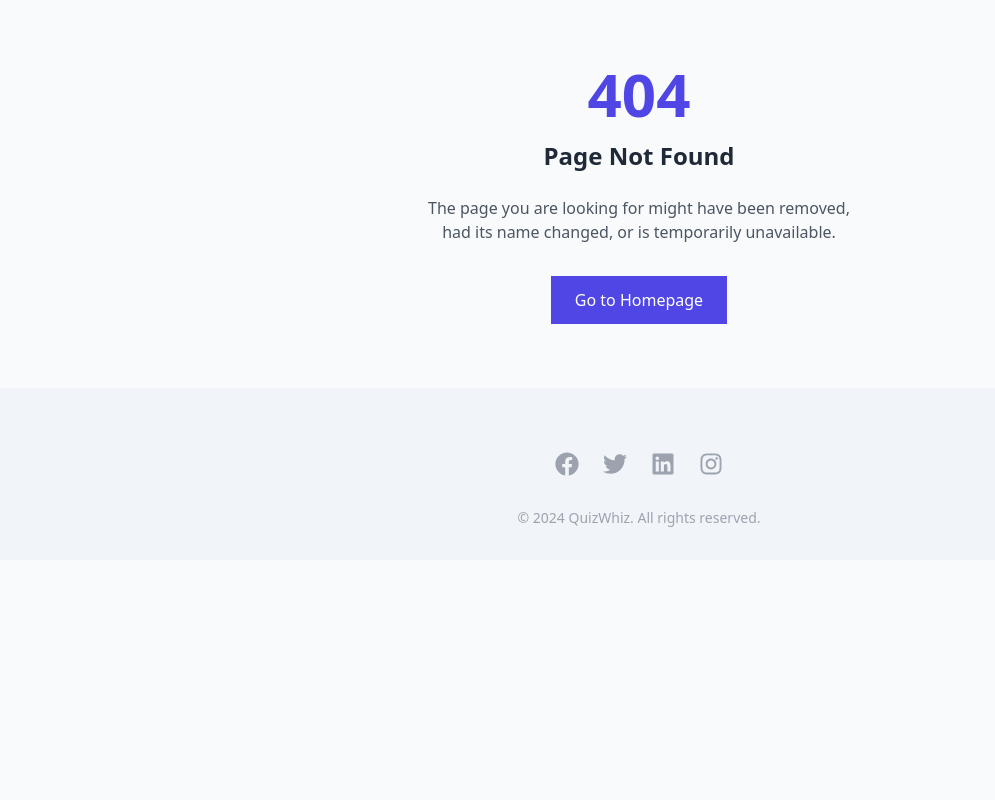
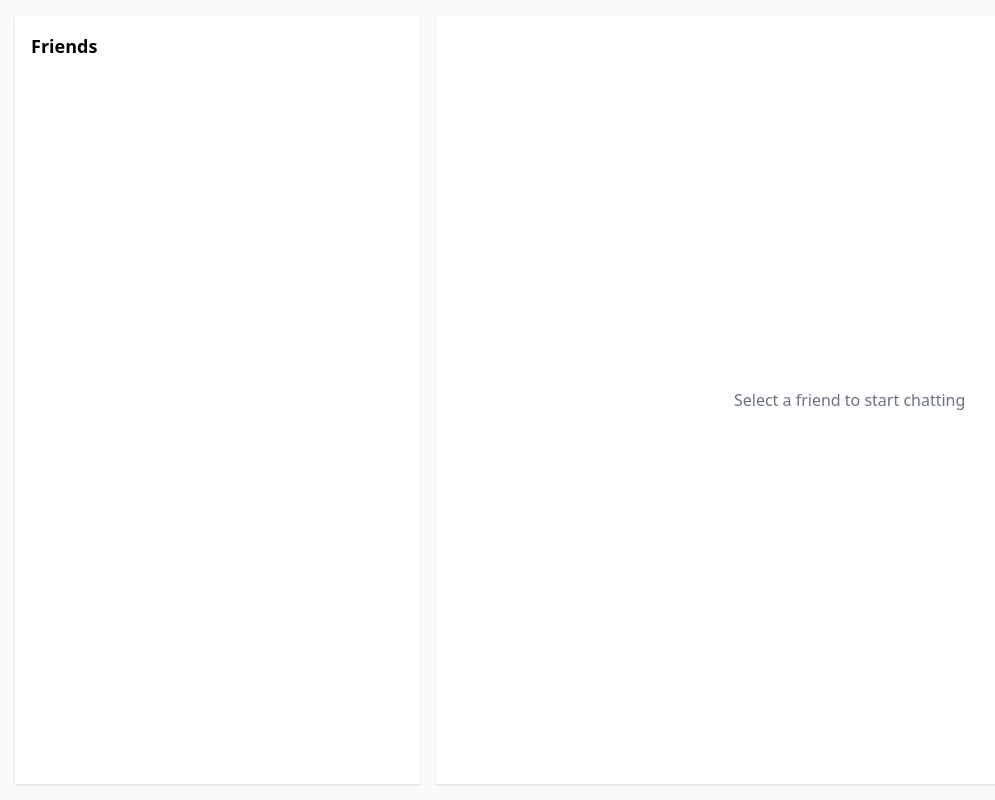
Before and after one commit to Khoa-CNTT/HTQDUDAV0495, a React (Vite) app in the folder client/: page /friends in a window 1280 px wide. Before the commit this address had no page. Shown: the top 800 px of the page, without its empty margins (1-996 px from the left). Built offline with nearby package versions, Linux system fonts and the light colour scheme.

Commit message:
add route friend

```diff
--- a/client/src/App.jsx
+++ b/client/src/App.jsx
@@ -1,6 +1,11 @@
 import { Route, Routes, Navigate } from "react-router-dom";
 import { useState, useEffect } from "react";
-import { getUser, saveUser, isAuthenticated, removeUser } from "./utils/jwtUtils";
+import {
+  getUser,
+  saveUser,
+  isAuthenticated,
+  removeUser,
+} from "./utils/jwtUtils";
 
 // Components
 import Navbar from "./components/Navbar";
@@ -25,6 +30,7 @@ import JoinRoom from "./pages/JoinRoom";
 import Room from "./pages/Room";
 import Footer from "./components/Footer";
 import { SidebarProvider } from "./components/ui/sidebar";
+import Friends from "./components/Friends";
 
 function App() {
   const [user, setUser] = useState(null);
@@ -76,7 +82,7 @@ function App() {
             )
           }
         />
-
+        <Route path="/friends" element={<Friends />} />
         <Route path="/register" element={<Register />} />
         <Route path="/verify-email/:token" element={<VerifyEmail />} />
         <Route path="/forgot-password" element={<ForgotPassword />} />
--- a/client/src/components/Friends.jsx
+++ b/client/src/components/Friends.jsx
@@ -1,36 +1,41 @@
-import { useState, useEffect } from 'react';
-import friendService from '../services/friendService';
-import chatService from '../services/chatService';
+import { useState, useEffect } from "react";
+import friendService from "../services/friendService";
+import chatService from "../services/chatService";
 
 function Friends({ user }) {
   const [friends, setFriends] = useState([]);
   const [friendRequests, setFriendRequests] = useState([]);
   const [selectedFriend, setSelectedFriend] = useState(null);
-  const [newMessage, setNewMessage] = useState('');
+  const [newMessage, setNewMessage] = useState("");
   const [chatMessages, setChatMessages] = useState([]);
-  const [error, setError] = useState('');
+  const [error, setError] = useState("");
 
   useEffect(() => {
     // Set up friend request listeners
     friendService.onFriendRequestReceived((data) => {
-      setFriendRequests(prev => [...prev, data]);
+      setFriendRequests((prev) => [...prev, data]);
     });
 
     friendService.onFriendRequestResponse((data) => {
-      if (data.status === 'accepted') {
-        setFriends(prev => [...prev, {
-          _id: data.userId,
-          username: data.username
-        }]);
+      if (data.status === "accepted") {
+        setFriends((prev) => [
+          ...prev,
+          {
+            _id: data.userId,
+            username: data.username,
+          },
+        ]);
       }
       // Remove from friend requests if it was our request
-      setFriendRequests(prev => prev.filter(req => req.userId !== data.userId));
+      setFriendRequests((prev) =>
+        prev.filter((req) => req.userId !== data.userId)
+      );
     });
 
     // Set up chat message listener
     chatService.onNewMessage((data) => {
       if (selectedFriend && data.message.sender === selectedFriend._id) {
-        setChatMessages(prev => [...prev, data.message]);
+        setChatMessages((prev) => [...prev, data.message]);
       }
     });
 
@@ -41,12 +46,16 @@ function Friends({ user }) {
 
   const handleAcceptFriend = (request) => {
     friendService.respondToFriendRequest(request._id, true);
-    setFriendRequests(prev => prev.filter(req => req.userId !== request.userId));
+    setFriendRequests((prev) =>
+      prev.filter((req) => req.userId !== request.userId)
+    );
   };
 
   const handleRejectFriend = (request) => {
     friendService.respondToFriendRequest(request._id, false);
-    setFriendRequests(prev => prev.filter(req => req.userId !== request.userId));
+    setFriendRequests((prev) =>
+      prev.filter((req) => req.userId !== request.userId)
+    );
   };
 
   const handleSendMessage = (e) => {
@@ -55,12 +64,15 @@ function Friends({ user }) {
 
     chatService.sendPrivateMessage(selectedFriend._id, newMessage.trim());
     // Optimistically add message to chat
-    setChatMessages(prev => [...prev, {
-      sender: user._id,
-      content: newMessage.trim(),
-      createdAt: new Date()
-    }]);
-    setNewMessage('');
+    setChatMessages((prev) => [
+      ...prev,
+      {
+        sender: user._id,
+        content: newMessage.trim(),
+        createdAt: new Date(),
+      },
+    ]);
+    setNewMessage("");
   };
 
   const handleSelectFriend = (friend) => {
@@ -69,19 +81,19 @@ function Friends({ user }) {
   };
 
   return (
-    <div className="grid grid-cols-3 gap-4 p-4">
+    <div className="grid h-screen grid-cols-3 gap-4 p-4">
       {/* Friends List */}
-      <div className="col-span-1 bg-white rounded-lg shadow p-4">
-        <h2 className="text-lg font-semibold mb-4">Friends</h2>
+      <div className="col-span-1 p-4 bg-white rounded-lg shadow">
+        <h2 className="mb-4 text-lg font-semibold">Friends</h2>
         <div className="space-y-2">
-          {friends.map(friend => (
+          {friends.map((friend) => (
             <button
               key={friend._id}
               onClick={() => handleSelectFriend(friend)}
               className={`w-full p-2 text-left rounded ${
                 selectedFriend?._id === friend._id
-                  ? 'bg-blue-100'
-                  : 'hover:bg-gray-100'
+                  ? "bg-blue-100"
+                  : "hover:bg-gray-100"
               }`}
             >
               {friend.username}
@@ -91,29 +103,29 @@ function Friends({ user }) {
       </div>
 
       {/* Chat Area */}
-      <div className="col-span-2 bg-white rounded-lg shadow p-4">
+      <div className="col-span-2 p-4 bg-white rounded-lg shadow">
         {selectedFriend ? (
           <>
-            <h2 className="text-lg font-semibold mb-4">
+            <h2 className="mb-4 text-lg font-semibold">
               Chat with {selectedFriend.username}
             </h2>
-            <div className="h-96 overflow-y-auto mb-4 p-2 border rounded">
+            <div className="p-2 mb-4 overflow-y-auto border rounded h-96">
               {chatMessages.map((msg, index) => (
                 <div
                   key={index}
                   className={`mb-2 ${
-                    msg.sender === user._id ? 'text-right' : 'text-left'
+                    msg.sender === user._id ? "text-right" : "text-left"
                   }`}
                 >
                   <div
                     className={`inline-block p-2 rounded-lg ${
                       msg.sender === user._id
-                        ? 'bg-blue-500 text-white'
-                        : 'bg-gray-100'
+                        ? "bg-blue-500 text-white"
+                        : "bg-gray-100"
                     }`}
                   >
                     <div>{msg.content}</div>
-                    <div className="text-xs mt-1 opacity-75">
+                    <div className="mt-1 text-xs opacity-75">
                       {new Date(msg.createdAt).toLocaleTimeString()}
                     </div>
                   </div>
@@ -130,14 +142,14 @@ function Friends({ user }) {
               />
               <button
                 type="submit"
-                className="px-4 py-2 bg-blue-500 text-white rounded hover:bg-blue-600"
+                className="px-4 py-2 text-white bg-blue-500 rounded hover:bg-blue-600"
               >
                 Send
               </button>
             </form>
           </>
         ) : (
-          <div className="h-full flex items-center justify-center text-gray-500">
+          <div className="flex items-center justify-center h-full text-gray-500">
             Select a friend to start chatting
           </div>
         )}
@@ -145,10 +157,10 @@ function Friends({ user }) {
 
       {/* Friend Requests */}
       {friendRequests.length > 0 && (
-        <div className="col-span-3 bg-white rounded-lg shadow p-4">
-          <h2 className="text-lg font-semibold mb-4">Friend Requests</h2>
+        <div className="col-span-3 p-4 bg-white rounded-lg shadow">
+          <h2 className="mb-4 text-lg font-semibold">Friend Requests</h2>
           <div className="space-y-2">
-            {friendRequests.map(request => (
+            {friendRequests.map((request) => (
               <div
                 key={request.userId}
                 className="flex items-center justify-between p-2 border rounded"
@@ -157,13 +169,13 @@ function Friends({ user }) {
                 <div className="space-x-2">
                   <button
                     onClick={() => handleAcceptFriend(request)}
-                    className="px-3 py-1 bg-green-500 text-white rounded hover:bg-green-600"
+                    className="px-3 py-1 text-white bg-green-500 rounded hover:bg-green-600"
                   >
                     Accept
                   </button>
                   <button
                     onClick={() => handleRejectFriend(request)}
-                    className="px-3 py-1 bg-red-500 text-white rounded hover:bg-red-600"
+                    className="px-3 py-1 text-white bg-red-500 rounded hover:bg-red-600"
                   >
                     Reject
                   </button>
@@ -175,7 +187,7 @@ function Friends({ user }) {
       )}
 
       {error && (
-        <div className="col-span-3 p-3 bg-red-100 text-red-700 rounded">
+        <div className="col-span-3 p-3 text-red-700 bg-red-100 rounded">
           {error}
         </div>
       )}
```
